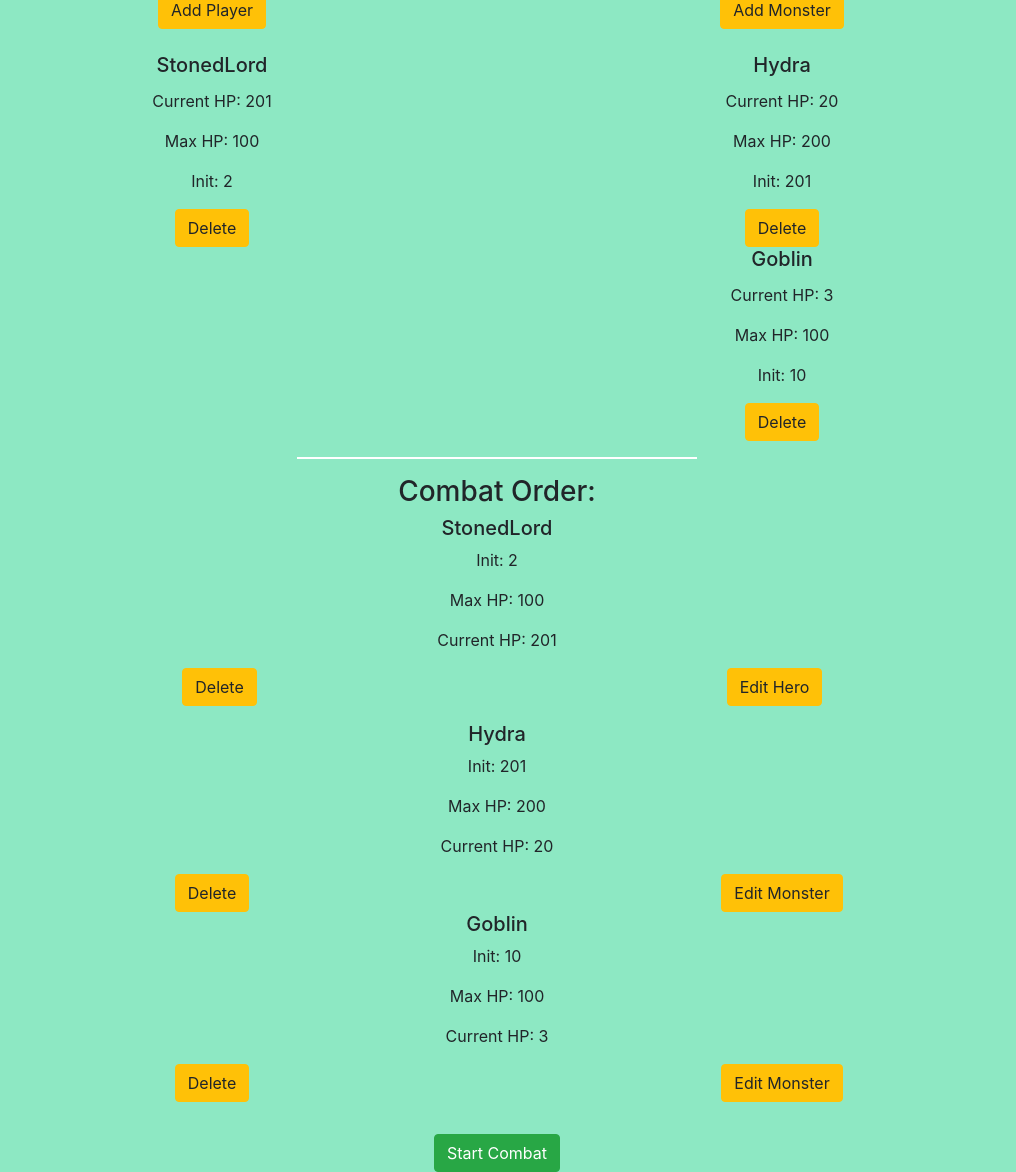
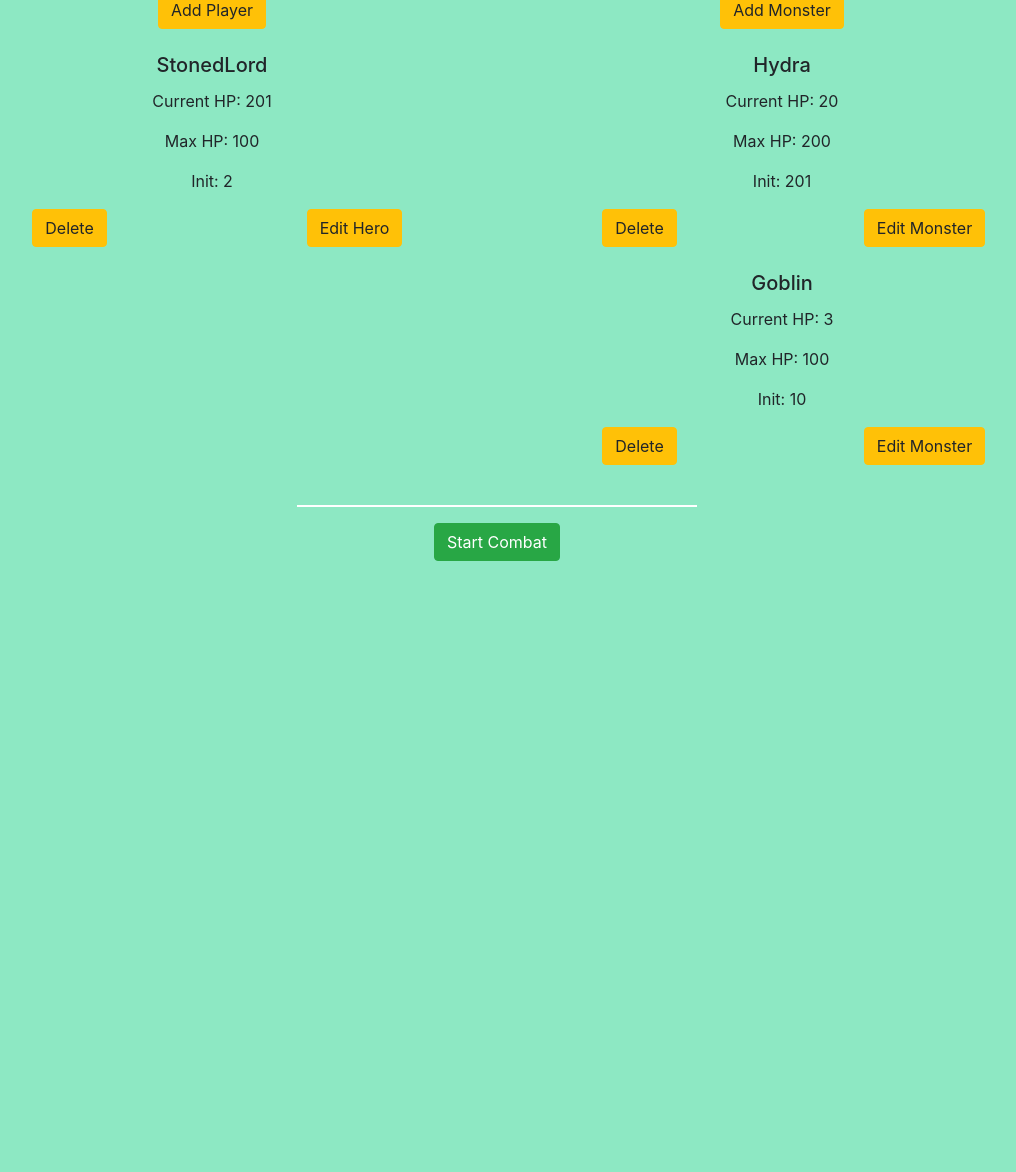
Before and after one commit to JackSnowdon/DM-N-D, a Django app: page /combat/ in a window 1280 px wide. Shown: the part 372-1544 px from the top of the page, without its empty margins (143-1159 px from the left). After the commit the page ends 933 px from the top, so only its background shows below. Run offline with Django 3.2, Linux system fonts and the light colour scheme; data comes from the database, SQL or seed files in the repository; both versions use the stored data as it was after the commit; parts of the project's set-up code (start-up, migrations or seed data) failed here and were passed over; some libraries are stand-ins or nearby versions.

Commit message:
Refactored combat_home page

```diff
--- a/combat/templates/combat_home.html
+++ b/combat/templates/combat_home.html
@@ -24,46 +24,9 @@
         <p>Current HP: {{ p.current_hp }}</p>
         <p class="card-text">Max HP: {{ p.player.max_hp }}</p>
         <p class="card-text">Init: {{ p.initiative }}</p>
-        <form class="" method="post" action="{% url 'delete_hero_int' p.player.id %}">
-            {% csrf_token %}
-            <div class="input-group">
-                <span class="input-group-btn">
-                    <button class="btn btn-warning" type="submit">Delete</button>
-                </span>
-            </div>
-        </form>
-        {% endfor %}
-    </div>
-    <div class="col-6">
-        {% for e in enemy %}
-        <h5 class="card-title">{{ e.monster.name }}</h5>
-        <p>Current HP: {{ e.current_hp }}</p>
-        <p class="card-text">Max HP: {{ e.monster.max_hp }}</p>
-        <p class="card-text">Init: {{ e.initiative }}</p>
-        <form class="" method="post" action="{% url 'delete_monster_int' e.monster.id %}">
-            {% csrf_token %}
-            <div class="input-group">
-                <span class="input-group-btn">
-                    <button class="btn btn-warning" type="submit">Delete</button>
-                </span>
-            </div>
-        </form>
-        {% endfor %}
-    </div>
-</div>
-<hr class="bar-thin">
-<div class="col-12 text-center">
-    <h3>Combat Order:</h3>
-    {% for m in matches %}
-    <div class="combat-box text-center">
-        {% if m in party %}
-        <h5>{{ m.player.name }}</h5>
-        <p>Init: {{ m.initiative }}</p>
-        <p>Max HP: {{ m.player.max_hp }}</p>
-        <p>Current HP: {{ m.current_hp }}</p>
         <div class="row">
             <div class="col-6">
-                <form class="" method="post" action="{% url 'delete_hero_int' m.player.id %}">
+                <form class="" method="post" action="{% url 'delete_hero_int' p.player.id %}">
                     {% csrf_token %}
                     <div class="input-group">
                         <span class="input-group-btn">
@@ -73,17 +36,20 @@
                 </form>
             </div>
             <div class="col-6">
-                <a href="{% url 'edit_hero' m.player.id  %}" role="button" class="btn btn-warning" aria-disabled="false">Edit Hero</a>
+                <a href="{% url 'edit_hero' p.player.id  %}" role="button" class="btn btn-warning" aria-disabled="false">Edit Hero</a>
             </div>
         </div>
-        {% else %}
-        <h5>{{ m.monster.name }}</h5>
-        <p>Init: {{ m.initiative }}</p>
-        <p>Max HP: {{ m.monster.max_hp }}</p>
-        <p>Current HP: {{ m.current_hp }}</p>
+        <br> {% endfor %}
+    </div>
+    <div class="col-6">
+        {% for e in enemy %}
+        <h5 class="card-title">{{ e.monster.name }}</h5>
+        <p>Current HP: {{ e.current_hp }}</p>
+        <p class="card-text">Max HP: {{ e.monster.max_hp }}</p>
+        <p class="card-text">Init: {{ e.initiative }}</p>
         <div class="row">
             <div class="col-6">
-                <form class="" method="post" action="{% url 'delete_monster_int' m.monster.id %}">
+                <form class="" method="post" action="{% url 'delete_monster_int' e.monster.id %}">
                     {% csrf_token %}
                     <div class="input-group">
                         <span class="input-group-btn">
@@ -93,20 +59,19 @@
                 </form>
             </div>
             <div class="col-6">
-                <a href="{% url 'edit_monster' m.monster.id  %}" role="button" class="btn btn-warning" aria-disabled="false">Edit Monster</a> {% endif %}
+                <a href="{% url 'edit_monster' e.monster.id  %}" role="button" class="btn btn-warning" aria-disabled="false">Edit Monster</a>
             </div>
         </div>
-    {% endfor %}
+        <br> {% endfor %}
     </div>
 </div>
-
-<div class="row">
+<hr class="bar-thin">
 <div class="col-12">
     <div class="text-center">
         <button type="button" class="btn btn-success">Start Combat</button>
     </div>
 </div>
-</div>
+<br>
 
 {% endblock %} {% block script_js %}
 <script type="text/javascript" src="{% static 'js/combat.js' %}"></script>
--- a/combat/views.py
+++ b/combat/views.py
@@ -3,6 +3,7 @@ from itertools import chain
 from .models import *
 from .forms import *
 from party.models import *
+from operator import itemgetter
 
 # Create your views here.
 
@@ -12,6 +13,7 @@ def combat_home(request):
     party = Player.objects.order_by('-initiative')
     enemy = Monster.objects.order_by('-initiative')
     matches = list(chain(party, enemy))
+
     return render(request, 'combat_home.html', {"party": party, "enemy": enemy, "matches": matches})
 
 def add_hero(request):
```
Also changed, not shown: db.sqlite3. Lines whose indentation alone changed are shown as unchanged.
